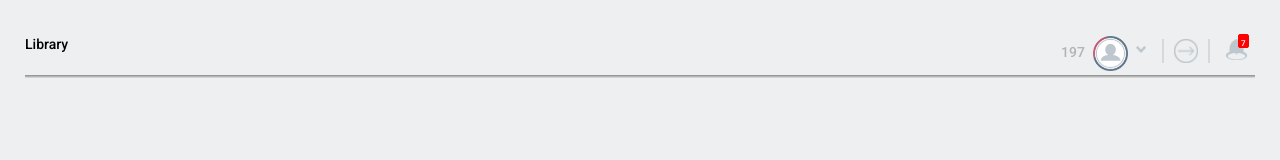
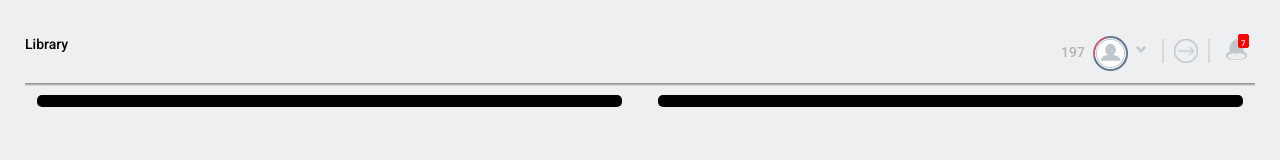
Before and after one commit to suzirubi/treehouse, a plain HTML site: page index.html in a window 1280 px wide. Drawn offline with Linux system fonts and the light colour scheme.

Commit message:
adds beginning of course tiles

```diff
--- a/css/styles.css
+++ b/css/styles.css
@@ -106,4 +106,37 @@ img {
   width: 100%;
   height: 4px;
   background-image: linear-gradient(#888, #fff);
+  margin-top: 8px;
+  margin-bottom: 8px;
+  position: relative;
 }
+
+
+.leftColumn {
+  float: left;
+  background-color: black;
+  width: 47.5%;
+  /*border: 3px solid white;*/
+  border-radius: 5px;
+  color: white;
+  margin-left: 1%;
+  margin-right: 2%;
+  padding: 6px;
+}
+.rightColumn {
+  float: left;
+  /*content: "";*/
+  background-color: black;
+  width: 47.5%;
+  /*border: 3px solid white;*/
+  border-radius: 5px;
+  color: white;
+  margin-left: 1%;
+  margin-right: 1%;
+  padding: 6px;
+}
+.courseHeader {
+  height: 45px;
+  position: absolute;
+
+}
--- a/index.html
+++ b/index.html
@@ -7,6 +7,7 @@
   <title>Treehouse</title>
 </head>
 <body>
+
   <div class="navBar">
     <div class="leftNav">Library</div>
     <div class="rightNav">
@@ -21,6 +22,17 @@
   <div id="horizontalBar">
     <img src="image/invisibleBox.png"/>
   </div>
+  <div class="leftColumn">
+    <p>
+      <div class="courseHeader"></div>
+    </p>
+  </div>
+  <div class="rightColumn">
+    <p>
+      <div class="courseHeader"></div>
+    </p>
+  </div>
+
 </div>
 </body>
 </html>
```
